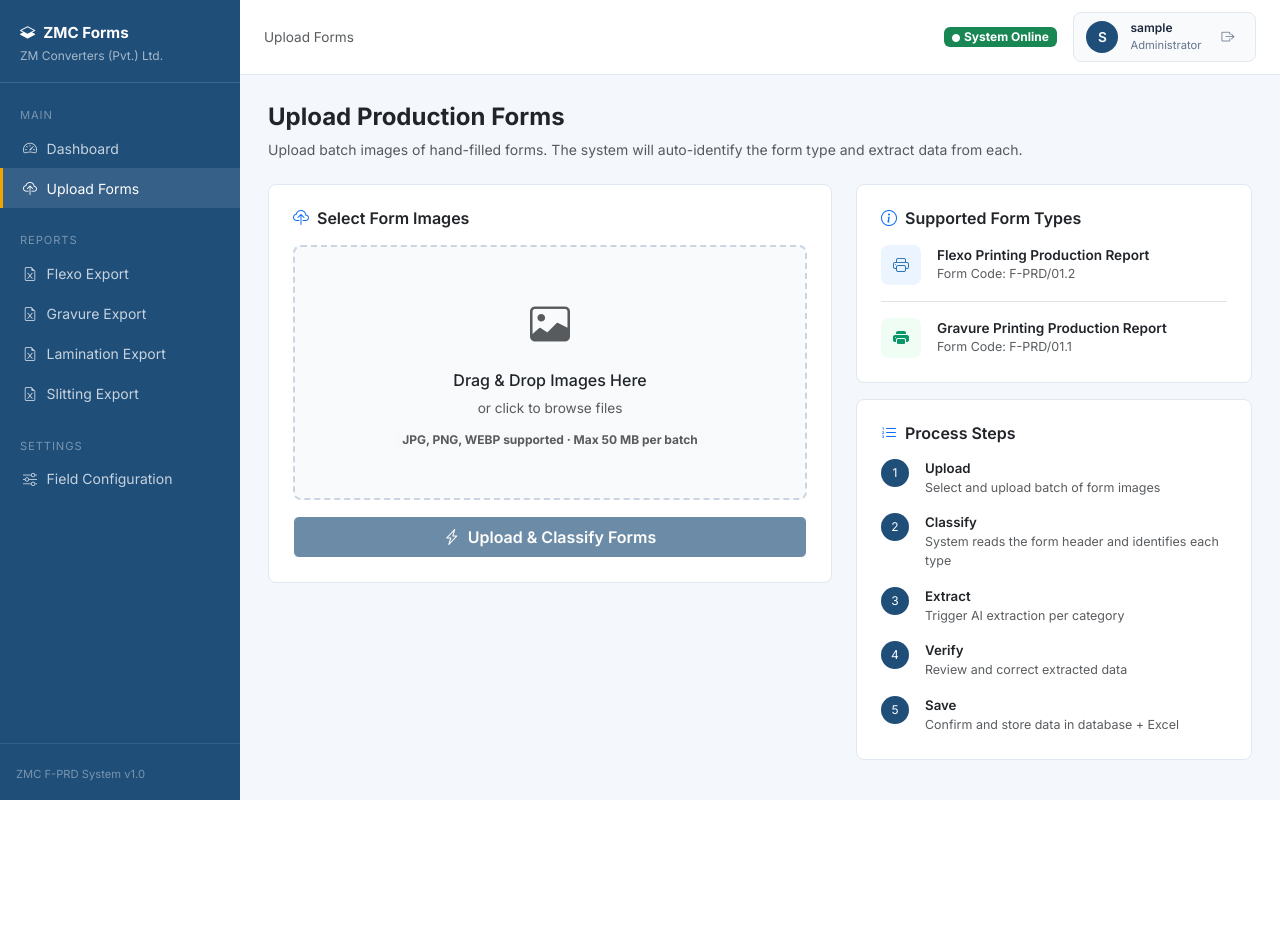
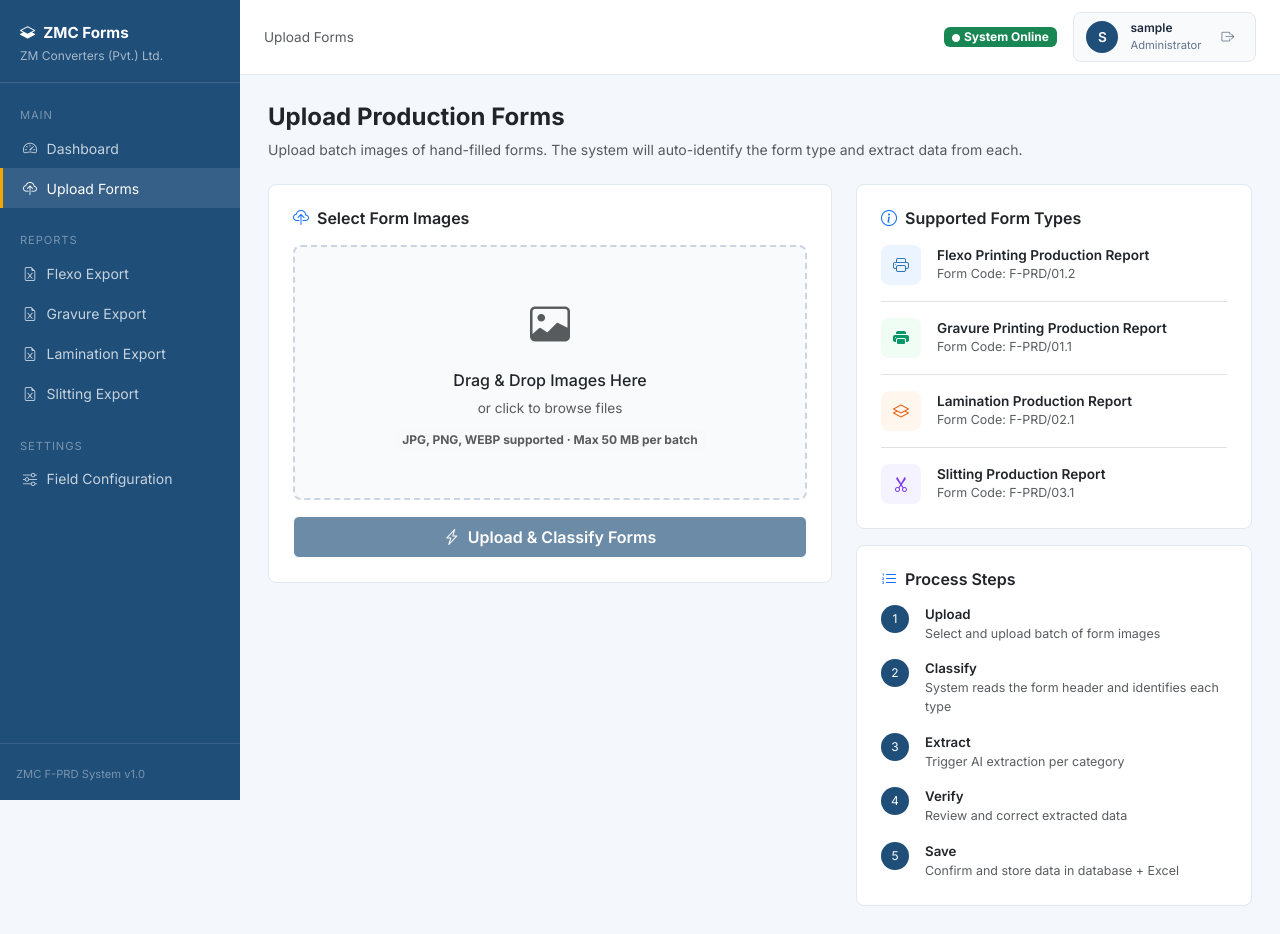
Before and after one commit to SurayyabinteObaida/zmc-forms, a Flask app: page /upload/ in a window 1280 px wide. Before the commit the page ends 800 px from the top, so only its background shows below. Run offline with Flask 3, Linux system fonts and the light colour scheme; the visitor is signed in with stand-in values (Sample User, id 1).

Commit message:
Upload index modified for two forms

```diff
--- a/app/templates/upload/classify.html
+++ b/app/templates/upload/classify.html
@@ -50,7 +50,7 @@
             {{ errors }} error{% if errors != 1 %}s{% endif %}
           </span>
           {% endif %}
-          {% set extractable = ['F-PRD/01.2', 'F-PRD/01.1'] %}
+          {% set extractable = ['F-PRD/01.2', 'F-PRD/01.1', 'F-PRD/02.1', 'F-PRD/03.1'] %}
           {% if ft.code not in extractable %}
           <span class="meta-item text-warning">
             <i class="bi bi-clock-history me-1"></i>Extraction coming soon
--- a/app/templates/upload/index.html
+++ b/app/templates/upload/index.html
@@ -56,13 +56,31 @@
           <div class="text-muted" style="font-size:.78rem;">Form Code: F-PRD/01.2</div>
         </div>
       </div>
-      <div class="d-flex align-items-start gap-3">
+      <div class="d-flex align-items-start gap-3 mb-3 pb-3 border-bottom">
         <div class="stat-icon" style="background:#F0FDF4;width:40px;height:40px;border-radius:8px;display:flex;align-items:center;justify-content:center;flex-shrink:0;">
           <i class="bi bi-printer-fill" style="color:#059669;"></i>
         </div>
         <div>
           <div class="fw-600" style="font-size:.85rem;font-weight:600;">Gravure Printing Production Report</div>
           <div class="text-muted" style="font-size:.78rem;">Form Code: F-PRD/01.1</div>
+        </div>
+      </div>
+      <div class="d-flex align-items-start gap-3 mb-3 pb-3 border-bottom">
+        <div class="stat-icon" style="background:#FFF7ED;width:40px;height:40px;border-radius:8px;display:flex;align-items:center;justify-content:center;flex-shrink:0;">
+          <i class="bi bi-layers" style="color:#EA580C;"></i>
+        </div>
+        <div>
+          <div class="fw-600" style="font-size:.85rem;font-weight:600;">Lamination Production Report</div>
+          <div class="text-muted" style="font-size:.78rem;">Form Code: F-PRD/02.1</div>
+        </div>
+      </div>
+      <div class="d-flex align-items-start gap-3">
+        <div class="stat-icon" style="background:#F5F3FF;width:40px;height:40px;border-radius:8px;display:flex;align-items:center;justify-content:center;flex-shrink:0;">
+          <i class="bi bi-scissors" style="color:#7C3AED;"></i>
+        </div>
+        <div>
+          <div class="fw-600" style="font-size:.85rem;font-weight:600;">Slitting Production Report</div>
+          <div class="text-muted" style="font-size:.78rem;">Form Code: F-PRD/03.1</div>
         </div>
       </div>
     </div>
```
